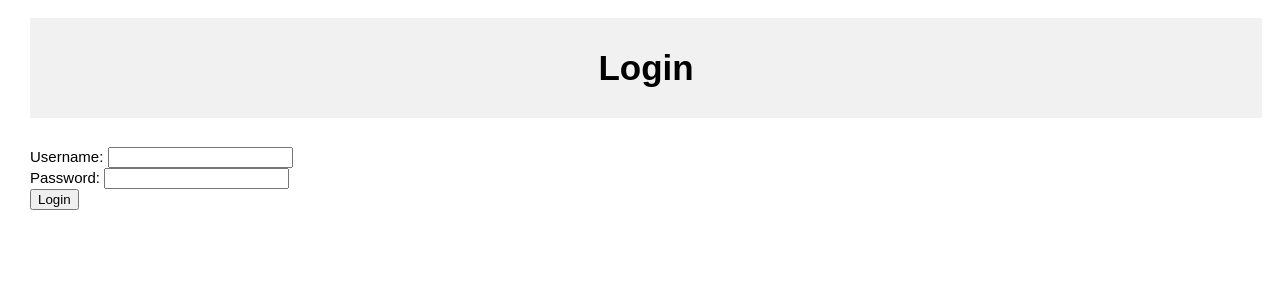
After one commit to kammybdeng/blogsite, a Django app: page /blogposts/login/ in a window 1280 px wide. The commit adds this page. Shown: the top 300 px of the page. Run offline with Django 3.2, Linux system fonts and the light colour scheme.

Commit message:
added login, logout page

```diff
--- a/blogposts/forms.py
+++ b/blogposts/forms.py
@@ -1,5 +1,5 @@
 from django import forms
-from django.contrib.auth.forms import UserCreationForm
+from django.contrib.auth.forms import UserCreationForm, AuthenticationForm
 from django.contrib.auth.models import User
 
 class SignUpForm(UserCreationForm):
@@ -10,3 +10,10 @@ class SignUpForm(UserCreationForm):
     class Meta():
         model = User
         fields = ('username', 'email', 'password1', 'password2',)
+
+class UserLoginForm(AuthenticationForm):
+        def __init__(self, *args, **kwargs):
+            super(UserLoginForm, self).__init__(*args, **kwargs)
+
+        username = forms.CharField(max_length=30)
+        password = forms.CharField(widget = forms.PasswordInput())
--- a/blogposts/static/blogposts/style.css
+++ b/blogposts/static/blogposts/style.css
@@ -17,6 +17,27 @@ body {
 .likebutton {text-align: left;
 }
 
+.homepagebutton{font: bold 11px Arial;
+    text-decoration: none;
+    background-color: #EEEEEE;
+    color: #333333;
+    padding: 2px 6px 2px 6px;
+    border-top: 1px solid #CCCCCC;
+    border-right: 1px solid #333333;
+    border-bottom: 1px solid #333333;
+    border-left: 1px solid #CCCCCC;
+}
+
+.logoutbutton{font: bold 11px Arial;
+  text-decoration: none;
+  background-color: #EEEEEE;
+  color: #333333;
+  padding: 2px 6px 2px 6px;
+  border-top: 1px solid #CCCCCC;
+  border-right: 1px solid #333333;
+  border-bottom: 1px solid #333333;
+  border-left: 1px solid #CCCCCC;
+}
 
 .post {
   font-family: Arial, Helvetica, sans-serif;
--- /dev/null
+++ b/blogposts/templates/registration/login.html
@@ -0,0 +1,20 @@
+
+{% load static %}
+<link rel="stylesheet" type="text/css" href="{% static 'blogposts/style.css' %}">
+
+
+<h2>Login</h2>
+<form method="post">{% csrf_token %}
+    {{ form.non_field_errors }}
+    <div class="fieldWrapper">
+        {{ form.username.errors }}
+        <label for="{{ form.username.id_for_label }}">Username:</label>
+        {{ form.username }}
+    </div>
+    <div class="fieldWrapper">
+        {{ form.password.errors }}
+        <label for="{{ form.password.id_for_label }}">Password:</label>
+        {{ form.password }}
+    </div>
+    <button type="submit">Login</button>
+</form>
--- a/blogposts/urls.py
+++ b/blogposts/urls.py
@@ -1,10 +1,20 @@
 from django.urls import path
+#from django.views import generic.TemplateView
+from django.conf.urls import include
+from django.contrib.auth.views import LoginView, LogoutView
 from . import views
+from .forms import UserLoginForm
 
 app_name = 'blogposts'
 urlpatterns = [
     # ex: /polls/
+    #path('', include('django.contrib.auth.urls')),
     path('signup/', views.signup, name = 'signup'),
+    #path('connection/',TemplateView.as_view(template_name = 'blogposts/login.html')),
+    path('login/', LoginView.as_view(template_name= 'registration/login.html',
+    authentication_form = UserLoginForm), name = 'login'),
+    path('logout/', LogoutView.as_view(template_name= 'registration/logout.html'),
+    name = 'logout'),
     path('', views.IndexView.as_view(), name = 'index'),
     # ex: /polls/5/
     # the 'name' value as called by the {% url %} template tag
--- a/blogsite/settings.py
+++ b/blogsite/settings.py
@@ -51,6 +51,8 @@ MIDDLEWARE = [
 ]
 
 ROOT_URLCONF = 'blogsite.urls'
+LOGIN_REDIRECT_URL = '/blogposts'
+
 
 TEMPLATES = [
     {
```
Also changed, not shown: blogposts/templates/blogposts/detail.html (+5 -3 lines), blogposts/templates/blogposts/index.html (+9 -8 lines), blogposts/templates/registration/logout.html (added, +11 -0 lines), blogposts/views.py (+24 -2 lines), 4 other files.
